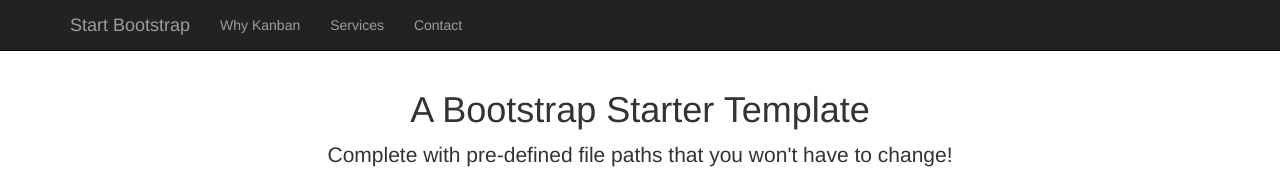
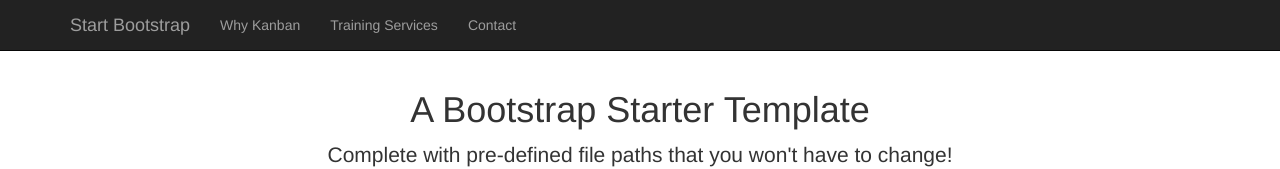
Before and after one commit to terrancemacgregor/kanbanmanifesto, a plain HTML site: page index.html in a window 1280 px wide. Shown: the top 169 px of the page. Drawn offline with Linux system fonts and the light colour scheme.

Commit message:
Updated title

```diff
--- a/index.html
+++ b/index.html
@@ -53,7 +53,7 @@
                         <a href="#">Why Kanban</a>
                     </li>
                     <li>
-                        <a href="#">Services</a>
+                        <a href="#">Training Services</a>
                     </li>
                     <li>
                         <a href="#">Contact</a>
```
